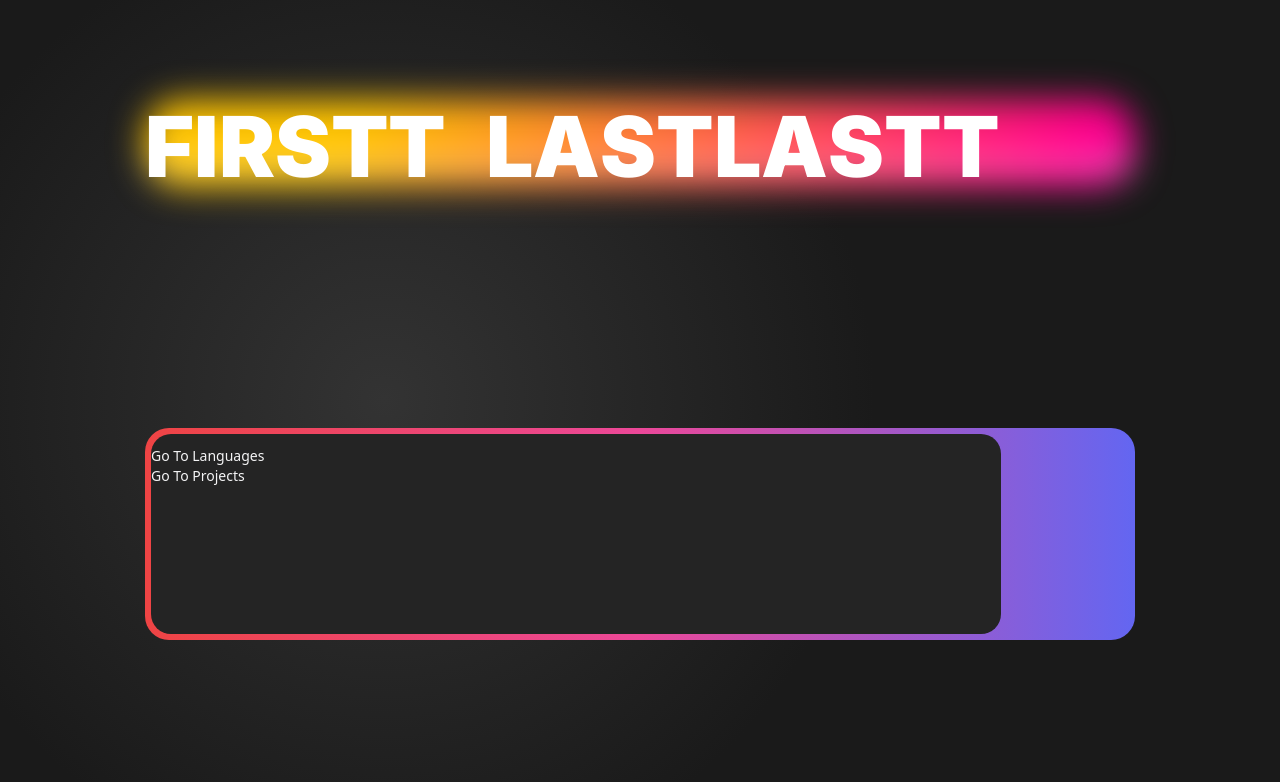
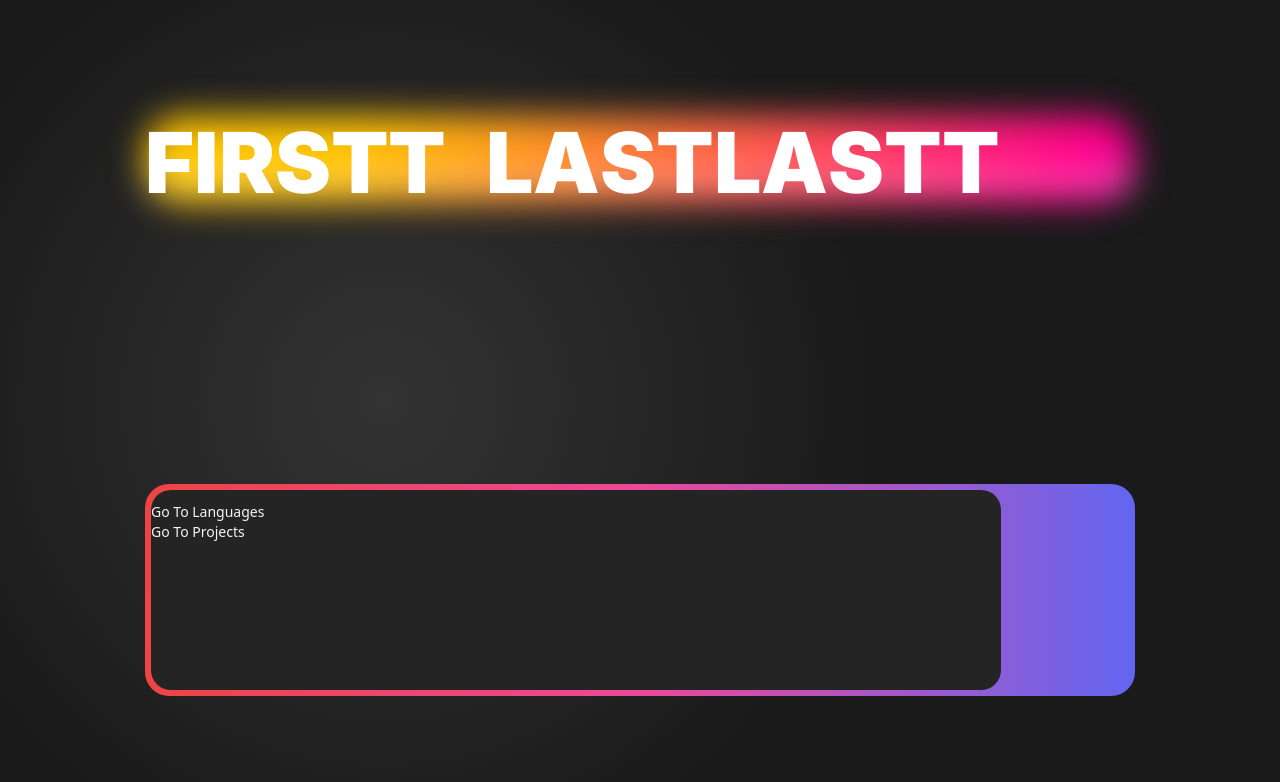
Before and after one commit to vik-ma/portfolio, a Next.js app: page / in a window 1280 px wide. Shown: the top 782 px of the page. Built offline with nearby package versions, Linux system fonts and the light colour scheme.

Commit message:
Changed padding of main element and HeaderAnimation div

```diff
--- a/app/components/HeaderAnimation.tsx
+++ b/app/components/HeaderAnimation.tsx
@@ -25,7 +25,7 @@ export default function HeaderAnimation() {
 
   return (
     <div
-      className="flex flex-col group cursor-pointer"
+      className="flex flex-col group cursor-pointer pt-14 pb-10"
       onClick={() => toggleAnimCheckbox()}
     >
       <div className="">
--- a/app/page.tsx
+++ b/app/page.tsx
@@ -5,7 +5,7 @@ import HeroSection from "./components/HeroSection";
 
 export default function Home() {
   return (
-    <main className="flex min-h-screen flex-col items-center justify-between py-20 px-2 md:px-5">
+    <main className="flex min-h-screen flex-col items-center justify-between pt-10 pb-20 px-2 md:px-5">
       <header className="py-7">
         <HeroSection />
       </header>
```
